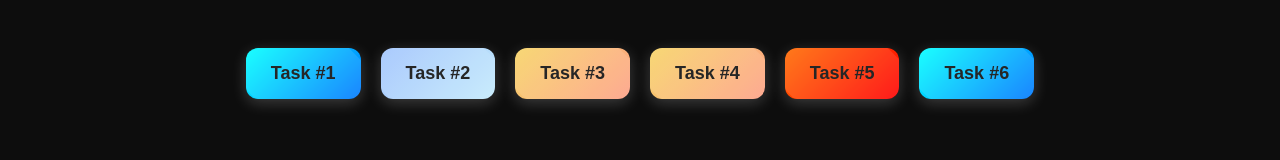
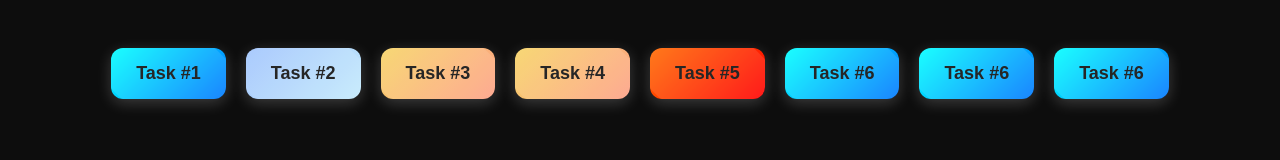
Before and after one commit to Nabil69bd/task, a plain HTML site: page index.html in a window 1280 px wide. Drawn offline with Linux system fonts and the light colour scheme.

Commit message:
Update index.html

```diff
--- a/index.html
+++ b/index.html
@@ -55,5 +55,7 @@
   <a href="https://earn.ratetomake.com/my-tasks/f4771927-9dfc-4c89-80ed-b9ee2dfa5cf1" class="button" style="background: linear-gradient(135deg, #f6d365, #fda085);" target="_blank">Task #4</a>
   <a href="https://earn.ratetomake.com/my-tasks/b8123036-78e5-4432-b36f-d2606e348991" class="button" style="background: linear-gradient(135deg, #ff6a00, #ff0000);" target="_blank">Task #5</a>
   <a href="https://earn.ratetomake.com/my-tasks/ce16925e-97fd-4632-af52-6d921d842a32" class="button" style="background: linear-gradient(135deg, #00ffff, #0077ff);" target="_blank">Task #6</a>
+  <a href="https://earn.ratetomake.com/my-tasks/3ae32f81-5f86-43fb-9276-8dc4fb2726e9" class="button" style="background: linear-gradient(135deg, #00ffff, #0077ff);" target="_blank">Task #6</a>
+  <a href="https://earn.ratetomake.com/my-tasks/361e8dab-cca2-4db1-9ad2-41307ed399b4" class="button" style="background: linear-gradient(135deg, #00ffff, #0077ff);" target="_blank">Task #6</a>
 </body>
 </html>
```
